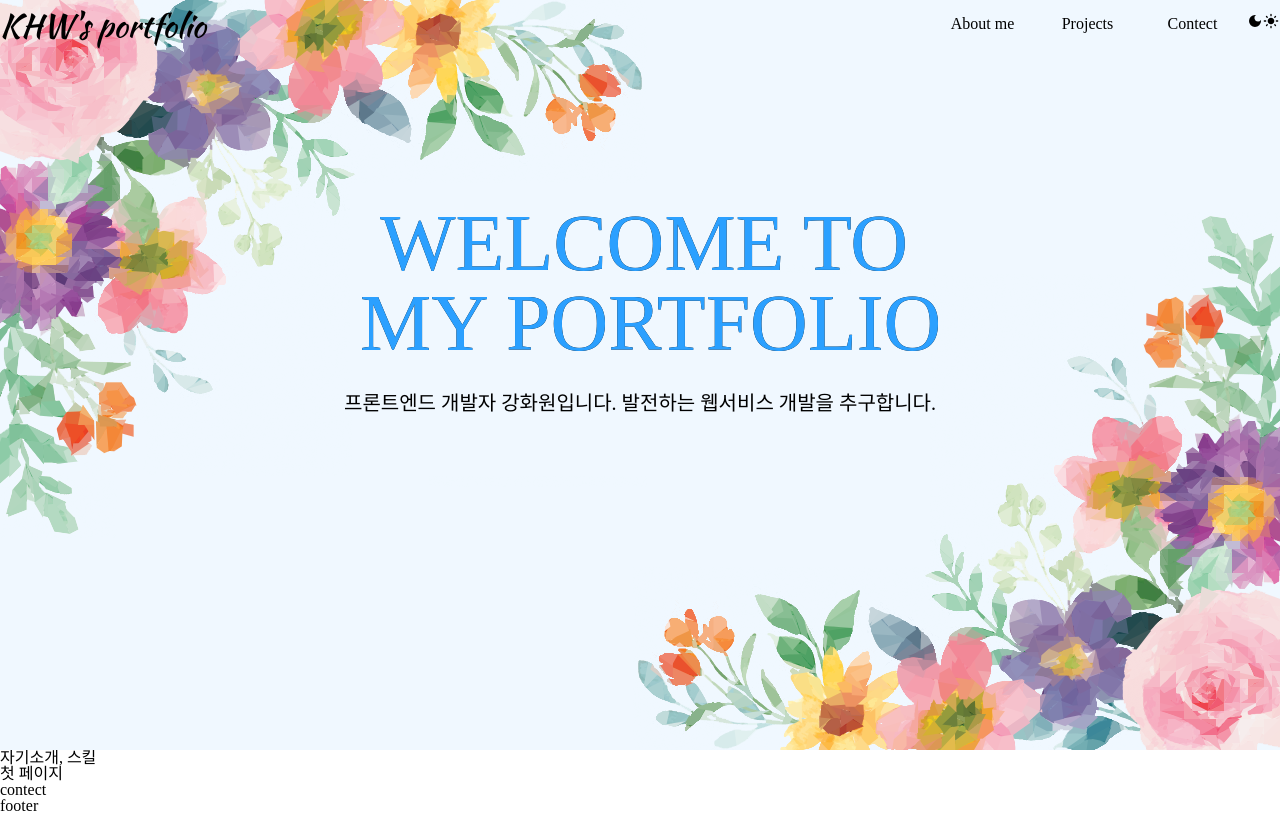
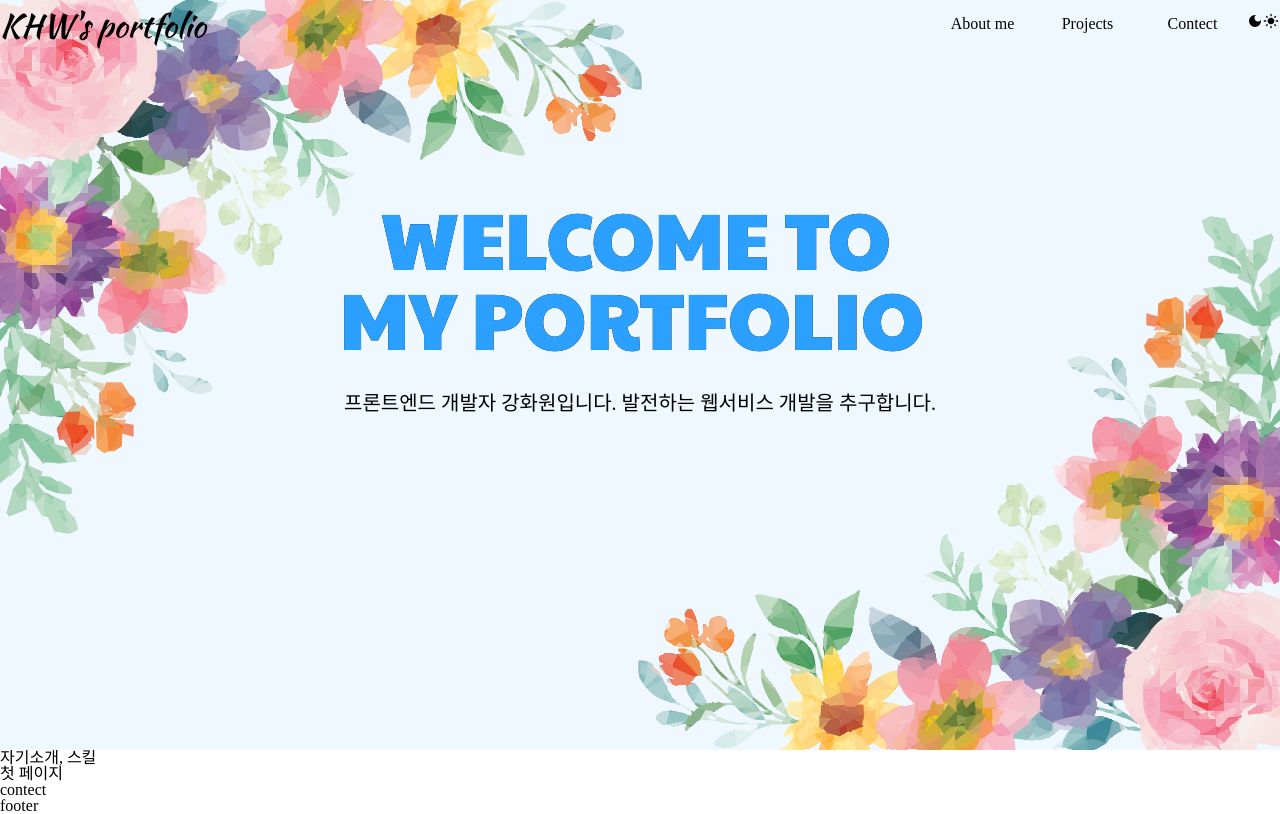
Before and after one commit to howwant/portfolio, a React (Create React App) app: page / in a window 1280 px wide. Built offline with nearby package versions, Linux system fonts and the light colour scheme.

Commit message:
firstPage 글씨체 변경

```diff
--- a/src/components/firstPage.js
+++ b/src/components/firstPage.js
@@ -6,17 +6,17 @@ const FirstPage = () => {
               <div id="main-page">
                 <svg className="intro" viewBox="0 0 200 60">
                     <text textAnchor="start" x="35" y="30" className="text text-stroke" clipPath="url(#text1)">WELCOME TO</text>
-                    <text textAnchor="start" x="30" y="50" className="text text-stroke" clipPath="url(#text2)">MY PORTFOLIO</text>
+                    <text textAnchor="start" x="25" y="50" className="text text-stroke" clipPath="url(#text2)">MY PORTFOLIO</text>
                     <text textAnchor="start" x="35" y="30" className="text text-stroke text-stroke-2"
                         clipPath="url(#text1)">WELCOME TO</text>
-                    <text textAnchor="start" x="30" y="50" className="text text-stroke text-stroke-2" clipPath="url(#text2)">MY
+                    <text textAnchor="start" x="25" y="50" className="text text-stroke text-stroke-2" clipPath="url(#text2)">MY
                         PORTFOLIO</text>
                     <defs>
                         <clipPath id="text1">
                             <text textAnchor="start" x="35" y="30" className="text">WELCOME TO</text>
                         </clipPath>
                         <clipPath id="text2">
-                            <text textAnchor="start" x="30" y="50" className="text">MY PORTFOLIO</text>
+                            <text textAnchor="start" x="25" y="50" className="text">MY PORTFOLIO</text>
                         </clipPath>
                     </defs>
                 </svg>
@@ -57,6 +57,7 @@ const StyledFirstPage = styled.div`
         transform: scaleX(-1) scaleY(-1);
     }
     svg.intro {
+        font-family: 'Paytone One', sans-serif;
         padding-top: 150px;
         max-width: 800px;
         position: relative;
@@ -68,7 +69,7 @@ const StyledFirstPage = styled.div`
         .text-stroke {
             fill: none;
             stroke: #000000;
-            stroke-width: 2.8px;
+            stroke-width: 10px;
             stroke-dashoffset: -900;
             stroke-dasharray: 900;
             stroke-linecap: butt;
--- a/src/index.css
+++ b/src/index.css
@@ -1,4 +1,4 @@
-@import url('https://fonts.googleapis.com/css2?family=Kaushan+Script&display=swap');
+@import url('https://fonts.googleapis.com/css2?family=Kaushan+Script&family=Paytone+One&display=swap');
 
 body {
   margin: 0;
```
